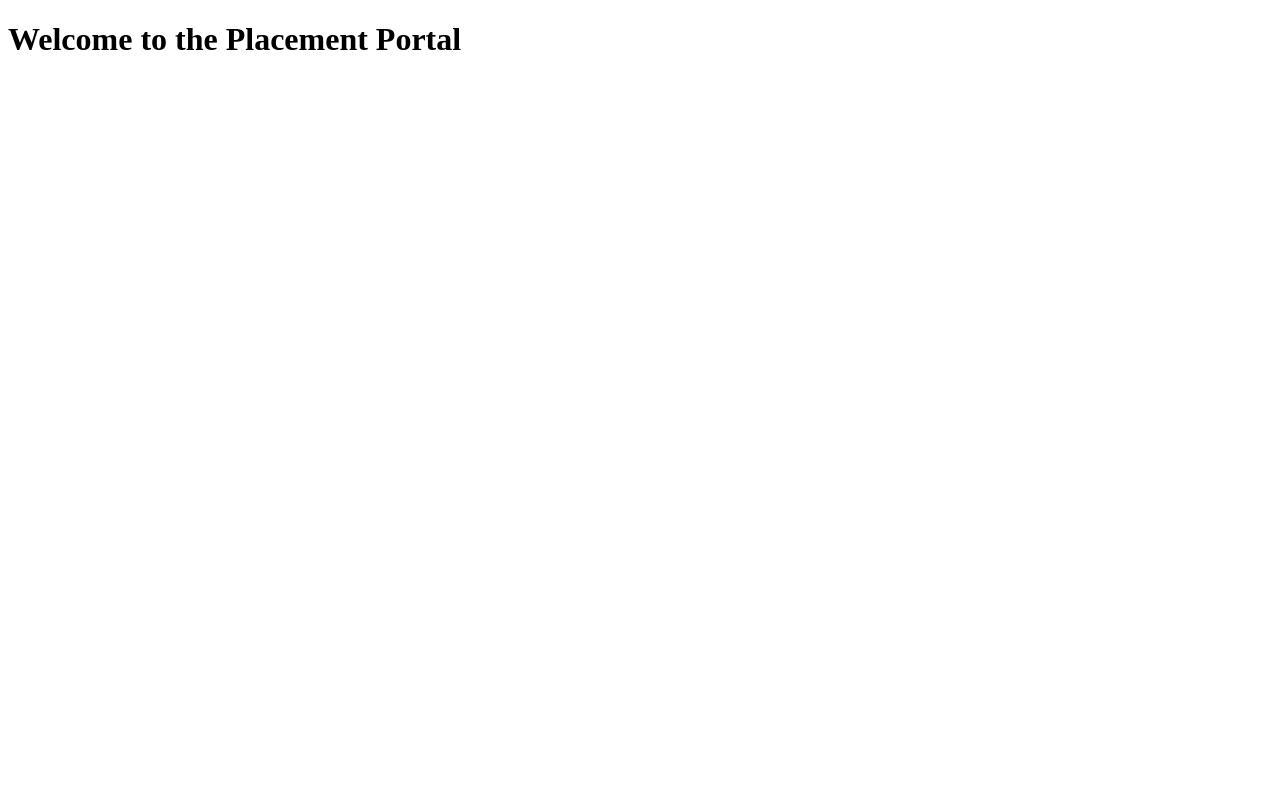
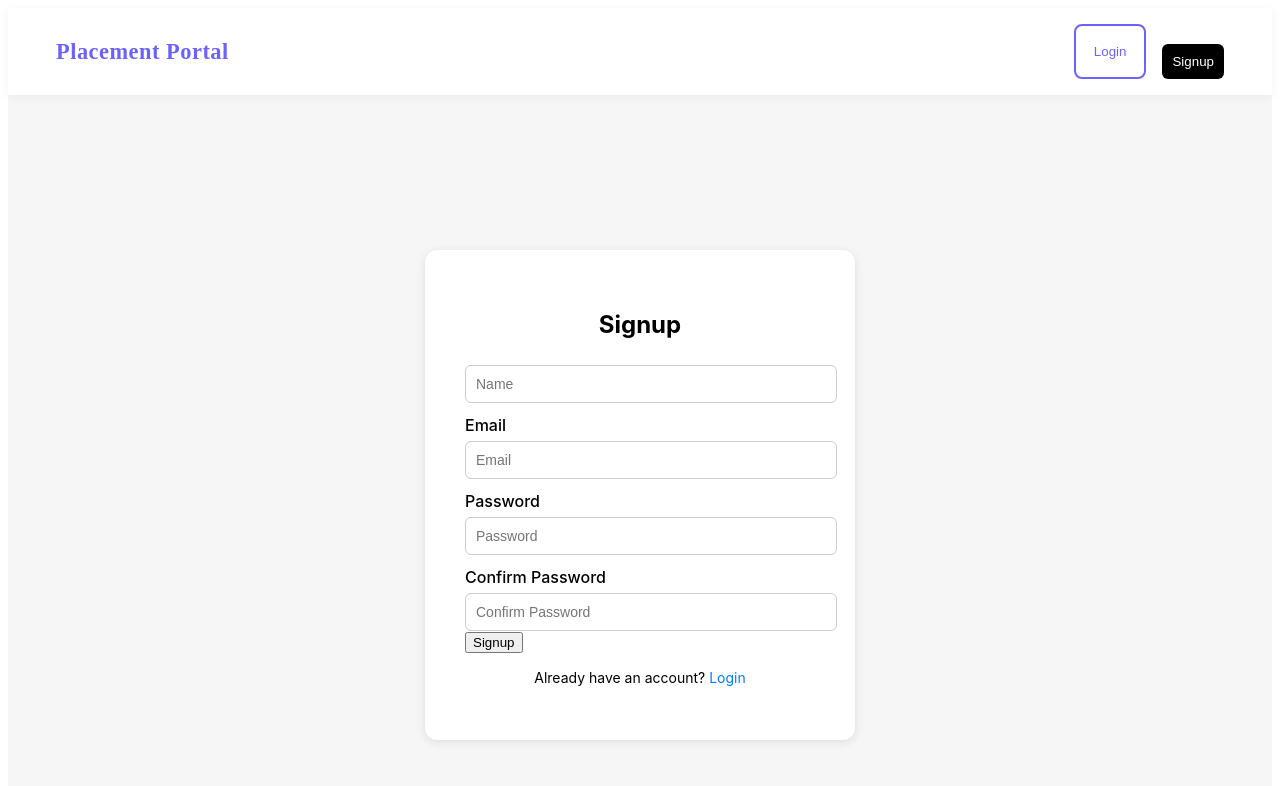
Before and after one commit to Chanakyasinde/mini_placement, a React (Vite) app in the folder frontend/: page / in a window 1280 px wide. Shown: the top 786 px of the page. Built offline with nearby package versions, Linux system fonts and the light colour scheme.

Commit message:
created signup page

```diff
--- a/frontend/package.json
+++ b/frontend/package.json
@@ -10,6 +10,7 @@
     "preview": "vite preview"
   },
   "dependencies": {
+    "nodemon": "^3.1.10",
     "react": "^19.1.1",
     "react-dom": "^19.1.1",
     "react-router-dom": "^7.9.4"
--- a/frontend/src/App.jsx
+++ b/frontend/src/App.jsx
@@ -1,13 +1,14 @@
-import React from 'react';
-import './design/App.css';
-import Home from './pages/Home';
+import React from "react";
+import Navbar from "./components/Navbar";
+import Signup from "./components/signup";
 
-const App = () => {
+function App() {
   return (
     <div>
-      <Home />
+      <Navbar />
+      <Signup />
     </div>
   );
-};
+}
 
 export default App;
--- /dev/null
+++ b/frontend/src/components/Navbar.css
@@ -0,0 +1,60 @@
+/* Navbar layout */
+.navbar {
+    display: flex;
+    justify-content: space-between;
+    align-items: center;
+    padding: 1rem 3rem;
+    background-color: #ffffff;
+    box-shadow: 0 2px 10px rgba(0, 0, 0, 0.05);
+    position: sticky;
+    top: 0;
+    z-index: 100;
+}
+
+/* Logo */
+.navbar-logo {
+    font-size: 1.4rem;
+    font-weight: 700;
+    color: #6C63FF;
+    /* primary color */
+    letter-spacing: 0.5px;
+}
+
+/* Buttons */
+.navbar-buttons {
+    display: flex;
+    gap: 1rem;
+}
+
+/* Base button style */
+.btn {
+    padding: 8px 18px;
+    border: none;
+    border-radius: 8px;
+    font-weight: 500;
+    cursor: pointer;
+    transition: all 0.3s ease;
+}
+
+/* Login button */
+.login-btn {
+    background-color: transparent;
+    color: #6C63FF;
+    border: 2px solid #6C63FF;
+}
+
+.login-btn:hover {
+    background-color: #6C63FF;
+    color: white;
+}
+
+/* Signup button */
+.signup-btn {
+    background: linear-gradient(90deg, #6C63FF, #877BFF);
+    color: white;
+}
+
+.signup-btn:hover {
+    transform: scale(1.05);
+    box-shadow: 0 4px 10px rgba(108, 99, 255, 0.4);
+}
--- a/frontend/src/components/Navbar.jsx
+++ b/frontend/src/components/Navbar.jsx
@@ -0,0 +1,16 @@
+import React from "react";
+import "./Navbar.css";
+
+const Navbar = () => {
+  return (
+    <nav className="navbar">
+      <div className="navbar-logo">Placement Portal</div>
+      <div className="navbar-buttons">
+        <button className="btn login-btn">Login</button>
+        <button className="btn signup-btn">Signup</button>
+      </div>
+    </nav>
+  );
+};
+
+export default Navbar;
--- /dev/null
+++ b/frontend/src/components/login.css
@@ -0,0 +1,48 @@
+.form-container {
+    width: 320px;
+    margin: 80px auto;
+    padding: 30px;
+    border-radius: 10px;
+    background: #fff;
+    box-shadow: 0 2px 8px rgba(0, 0, 0, 0.1);
+}
+
+label {
+    display: block;
+    margin-top: 10px;
+    font-weight: 500;
+}
+
+input {
+    width: 100%;
+    padding: 8px;
+    margin-top: 4px;
+    border: 1px solid #ccc;
+    border-radius: 6px;
+}
+
+.error-message {
+    color: red;
+    font-size: 13px;
+    margin: 6px 0;
+}
+
+.submit-btn {
+    width: 100%;
+    margin-top: 15px;
+    padding: 8px;
+    background: black;
+    color: white;
+    border: none;
+    border-radius: 6px;
+    cursor: pointer;
+}
+
+.link-btn {
+    background: none;
+    border: none;
+    color: blue;
+    cursor: pointer;
+    text-decoration: underline;
+    font-size: 14px;
+}
--- /dev/null
+++ b/frontend/src/components/signup.css
@@ -0,0 +1,80 @@
+.signup-container {
+    display: flex;
+    justify-content: center;
+    align-items: center;
+    height: 100vh;
+    background: #f6f6f6;
+    font-family: "Inter", sans-serif;
+}
+
+.signup-card {
+    background: white;
+    padding: 40px;
+    border-radius: 12px;
+    width: 350px;
+    box-shadow: 0 2px 10px rgba(0, 0, 0, 0.1);
+}
+
+.signup-card h2 {
+    text-align: center;
+    margin-bottom: 20px;
+    font-size: 24px;
+}
+
+label {
+    display: block;
+    margin-top: 12px;
+    font-weight: 500;
+}
+
+input {
+    width: 100%;
+    padding: 10px;
+    margin-top: 6px;
+    border: 1px solid #ccc;
+    border-radius: 6px;
+    outline: none;
+    font-size: 14px;
+}
+
+input:focus {
+    border-color: #000;
+}
+
+.signup-btn {
+    width: 100%;
+    padding: 10px;
+    margin-top: 20px;
+    background: black;
+    color: white;
+    border: none;
+    border-radius: 6px;
+    cursor: pointer;
+    font-weight: 500;
+    transition: 0.2s ease;
+}
+
+.signup-btn:hover {
+    background: #333;
+}
+
+.error-message {
+    color: red;
+    font-size: 13px;
+    margin-top: 8px;
+}
+
+.login-link {
+    text-align: center;
+    margin-top: 16px;
+    font-size: 14px;
+}
+
+.login-link a {
+    color: #007bff;
+    text-decoration: none;
+}
+
+.login-link a:hover {
+    text-decoration: underline;
+}
--- /dev/null
+++ b/frontend/src/components/signup.jsx
@@ -0,0 +1,103 @@
+import { useState } from "react";
+import "./signup.css";
+export default function Signup() {
+  const [formData, setFormData] = useState({
+    name: "",
+    email: "",
+    password: "",
+    confirmPassword: "",
+  });
+
+  const [error, setError] = useState("");
+
+  const handleChange = (e) => {
+    const { name, value } = e.target;
+    setFormData({
+      ...formData,
+      [name]: value,
+    });
+  };
+
+  const handleSubmit = (e) => {
+    e.preventDefault();
+    const { name, email, password, confirmPassword } = formData;
+
+    if (!name || !email || !password || !confirmPassword) {
+      setError("All fields are required");
+      return;
+    }
+
+    if (!email.includes("@")) {
+      setError("Invalid email address");
+      return;
+    }
+
+    if (password !== confirmPassword) {
+      setError("Passwords do not match");
+      return;
+    }
+
+    setError("");
+    alert("Signup successful!");
+
+    setFormData({
+      name: "",
+      email: "",
+      password: "",
+      confirmPassword: "",
+    });
+  };
+
+  // ✅ The return should be here — part of the main component, not inside handleSubmit
+  return (
+    <div className="signup-container">
+      <div className="signup-card">
+        <h2>Signup</h2>
+        <form onSubmit={handleSubmit}>
+          <input
+            type="text"
+            name="name"
+            placeholder="Name"
+            value={formData.name}
+            onChange={handleChange}
+          />
+
+          <label>Email</label>
+          <input
+            type="email"
+            name="email"
+            placeholder="Email"
+            value={formData.email}
+            onChange={handleChange}
+          />
+
+          <label>Password</label>
+          <input
+            type="password"
+            name="password"
+            placeholder="Password"
+            value={formData.password}
+            onChange={handleChange}
+          />
+
+          <label>Confirm Password</label>
+          <input
+            type="password"
+            name="confirmPassword"
+            placeholder="Confirm Password"
+            value={formData.confirmPassword}
+            onChange={handleChange}
+          />
+
+          {error && <p className="error">{error}</p>}
+
+          <button type="submit">Signup</button>
+        </form>
+
+        <p className="login-link">
+          Already have an account? <a href="/login">Login</a>
+        </p>
+      </div>
+    </div>
+  );
+}
```
Also changed, not shown: frontend/src/components/login.jsx (added, +54 -0 lines), 1 other file (tests, documents, lock files or other folders).
